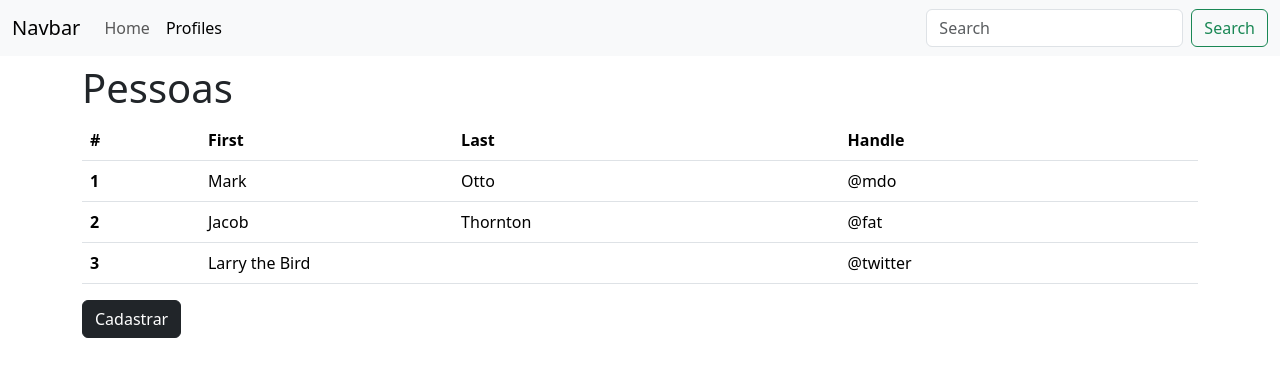
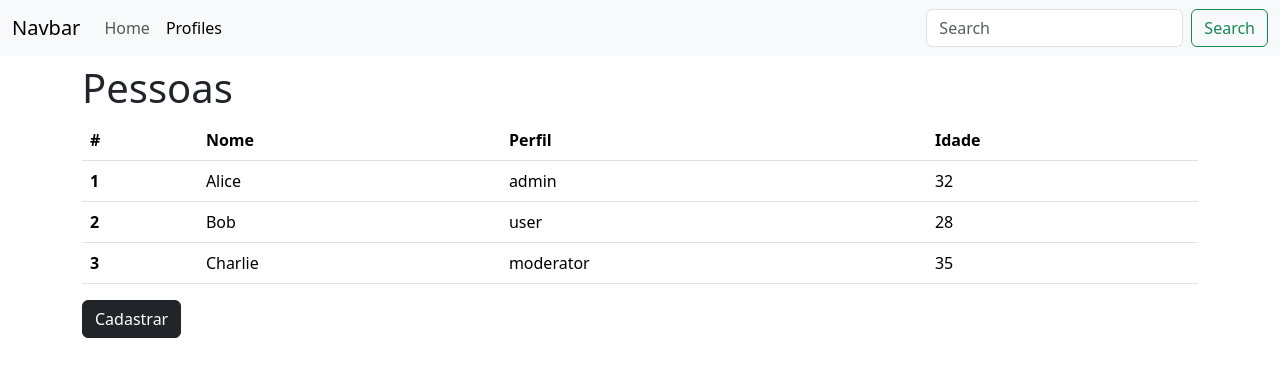
Before and after one commit to rafaelblink/treinamento-angular-junho-2024, an Angular app: page /profile in a window 1280 px wide. Shown: the top 376 px of the page. Built offline with nearby package versions, Linux system fonts and the light colour scheme; data requests are answered from the project's data file.

Commit message:
feat: exibindo os dados no template

```diff
--- a/src/app/pages/profile/profile-list/profile-list.component.html
+++ b/src/app/pages/profile/profile-list/profile-list.component.html
@@ -5,32 +5,21 @@
         <thead>
           <tr>
             <th scope="col">#</th>
-            <th scope="col">First</th>
-            <th scope="col">Last</th>
-            <th scope="col">Handle</th>
+            <th scope="col">Nome</th>
+            <th scope="col">Perfil</th>
+            <th scope="col">Idade</th>
           </tr>
         </thead>
         <tbody>
-          <tr>
-            <th scope="row">1</th>
-            <td>Mark</td>
-            <td>Otto</td>
-            <td>@mdo</td>
-          </tr>
-          <tr>
-            <th scope="row">2</th>
-            <td>Jacob</td>
-            <td>Thornton</td>
-            <td>@fat</td>
-          </tr>
-          <tr>
-            <th scope="row">3</th>
-            <td colspan="2">Larry the Bird</td>
-            <td>@twitter</td>
+          <tr *ngFor="let profile of profiles">
+            <th scope="row">{{ profile.id }}</th>
+            <td>{{ profile.name }}</td>
+            <td>{{ profile.role }}</td>
+            <td>{{ profile.age }}</td>
           </tr>
         </tbody>
     </table>
 
-    <button type="button" class="btn btn-dark">Cadastrar</button>
+    <a class="btn btn-dark" routerLink="/profile/create">Cadastrar</a>
 
 </div>
--- a/src/app/pages/profile/profile-list/profile-list.component.ts
+++ b/src/app/pages/profile/profile-list/profile-list.component.ts
@@ -9,10 +9,13 @@ import { map } from 'rxjs';
 })
 export class ProfileListComponent {
   constructor(private profileService: ProfileService) {}
+  profiles: any;
 
   ngOnInit() {
     this.profileService.buscarTodos().subscribe(result => {
-      console.log(result);
+      this.profiles = result;
+    }, error => {
+      console.error(error);
     });
   }
 
```
